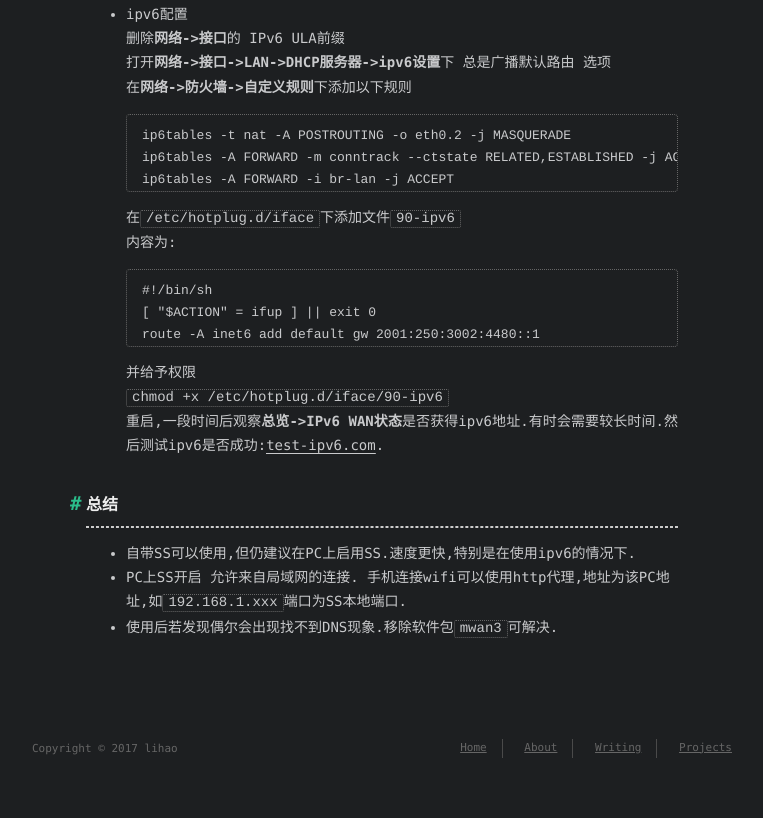
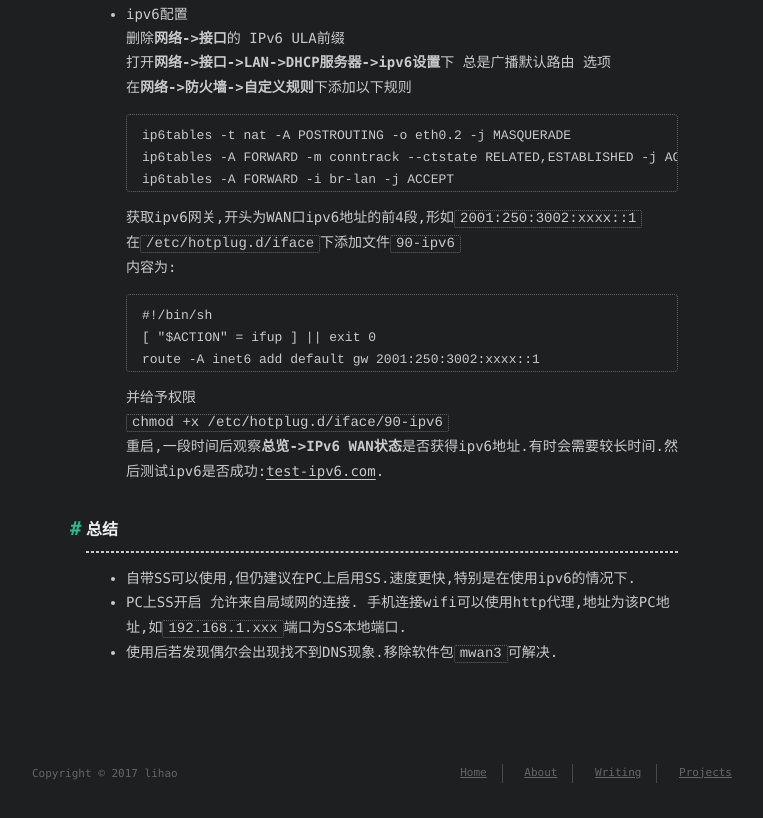
Before and after one commit to braisedcat/github.io, a plain HTML site: page 2017/10/01/中大东校路由器/index.html in a window 1280 px wide. Shown: the part 982-1800 px from the top of the page, without its empty margins (258-1021 px from the left). Before the commit the page ends 1777 px from the top, so only its background shows below. Drawn offline with Linux system fonts and the light colour scheme; a web font is replaced by a local one.

Commit message:
Site updated: 2017-10-02 11:13:17

```diff
--- a/2017/10/01/中大东校路由器/index.html
+++ b/2017/10/01/中大东校路由器/index.html
@@ -12,7 +12,7 @@
 <meta property="og:url" content="http://yoursite.com/2017/10/01/中大东校路由器/index.html">
 <meta property="og:site_name" content="FreeTime">
 <meta property="og:description" content="实现 中大东校h3c认证 网线及wifi稳定的ipv6 ss&amp;amp;gfwlist  准备  1:K2路由器,PSG1218 2:固件,github项目 :boytm/openwrt-psg1218.  3:中大h3c认证,github项目:renbaoke/h3c,编译好的文件h3c 4:winscp和putty.主要在luci界面配置.                  配置  基本配置(非">
-<meta property="og:updated_time" content="2017-10-01T07:47:09.049Z">
+<meta property="og:updated_time" content="2017-10-02T03:11:08.127Z">
 <meta name="twitter:card" content="summary">
 <meta name="twitter:title" content="中大东校路由器">
 <meta name="twitter:description" content="实现 中大东校h3c认证 网线及wifi稳定的ipv6 ss&amp;amp;gfwlist  准备  1:K2路由器,PSG1218 2:固件,github项目 :boytm/openwrt-psg1218.  3:中大h3c认证,github项目:renbaoke/h3c,编译好的文件h3c 4:winscp和putty.主要在luci界面配置.                  配置  基本配置(非">
@@ -155,10 +155,10 @@ arch ramips_24kec 300
 <pre><code>ip6tables -t nat -A POSTROUTING -o eth0.2 -j MASQUERADE
 ip6tables -A FORWARD -m conntrack --ctstate RELATED,ESTABLISHED -j ACCEPT
 ip6tables -A FORWARD -i br-lan -j ACCEPT
-</code></pre><p>在<code>/etc/hotplug.d/iface</code>下添加文件<code>90-ipv6</code><br>内容为:</p>
+</code></pre><p>获取ipv6网关,开头为WAN口ipv6地址的前4段,形如<code>2001:250:3002:xxxx::1</code><br>在<code>/etc/hotplug.d/iface</code>下添加文件<code>90-ipv6</code><br>内容为:</p>
 <pre><code>#!/bin/sh
 [ &quot;$ACTION&quot; = ifup ] || exit 0
-route -A inet6 add default gw 2001:250:3002:4480::1
+route -A inet6 add default gw 2001:250:3002:xxxx::1
 </code></pre><p>并给予权限<br><code>chmod +x /etc/hotplug.d/iface/90-ipv6</code><br>重启,一段时间后观察<strong>总览-&gt;IPv6 WAN状态</strong>是否获得ipv6地址.有时会需要较长时间.然后测试ipv6是否成功:<a href="http://test-ipv6.com/" target="_blank" rel="external">test-ipv6.com</a>.</p>
 </li>
 </ul>
```
Also changed, not shown: baidusitemap.xml (+15 -15 lines).
